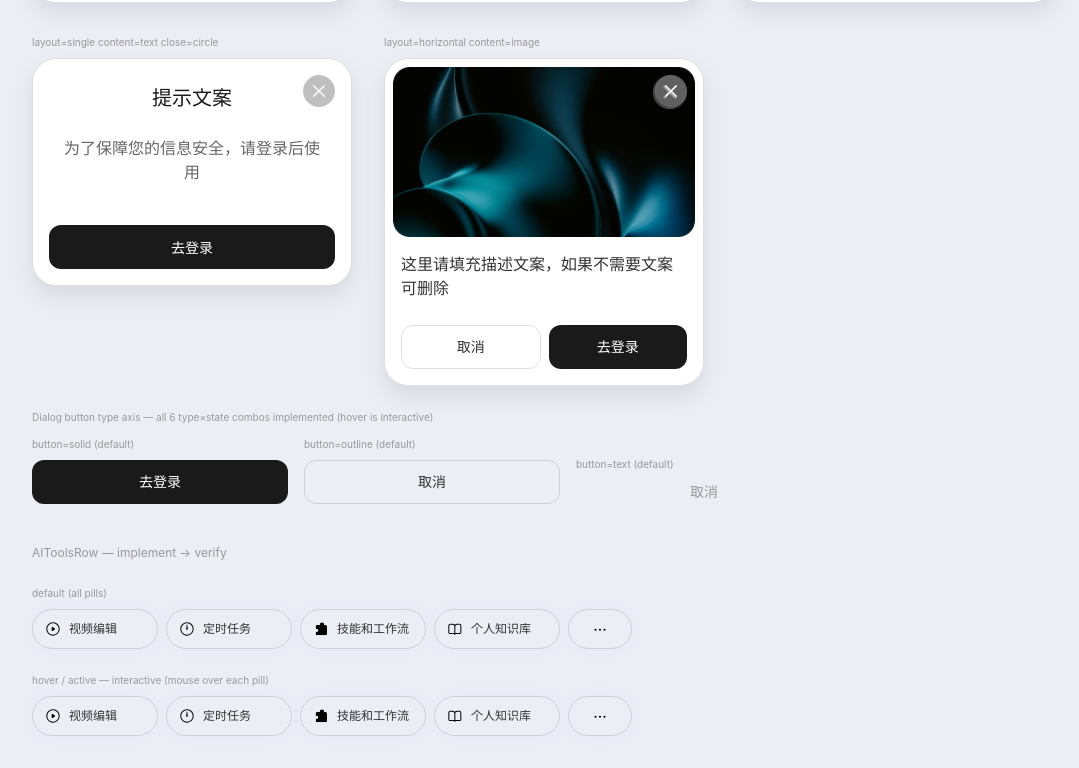
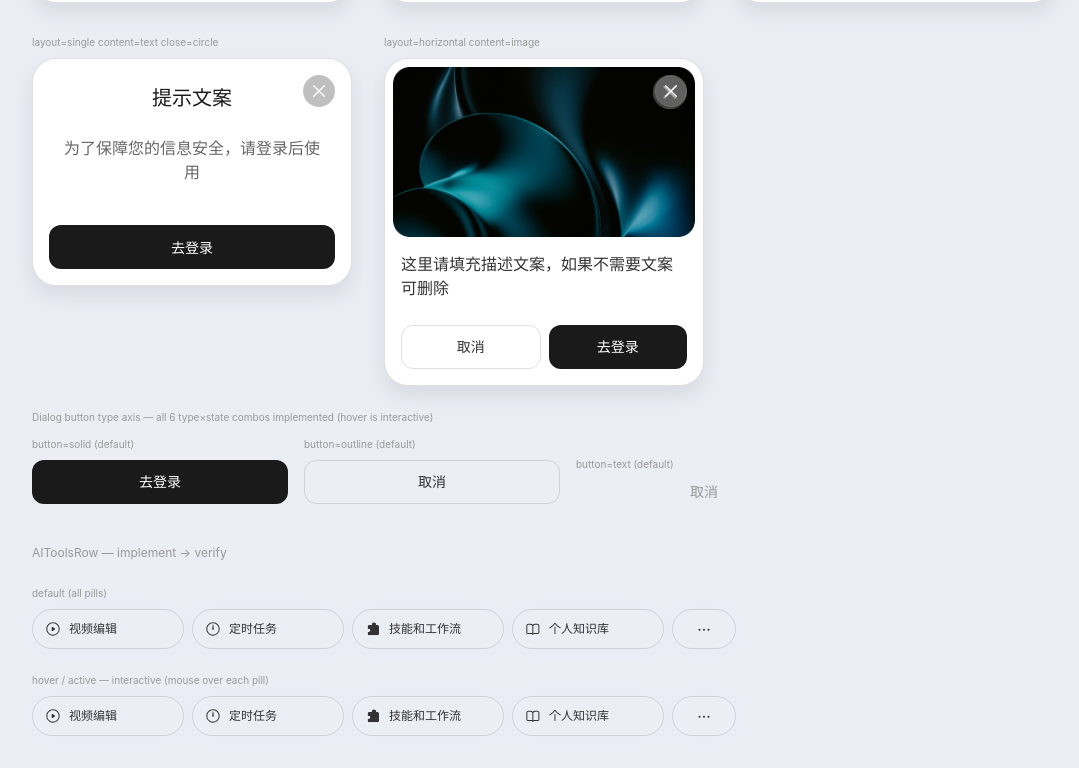
Before and after one commit to ken417mar-sudo/agentic-browser-ui, a React (Vite) app: page / in a window 1280 px wide. Shown: the part 2294-3062 px from the top of the page, without its empty margins (0-1079 px from the left). Built offline with nearby package versions, Linux system fonts and the light colour scheme.

Commit message:
fix(AIToolsRow): inline SVG icons for currentColor, verify surface 704px

```diff
--- a/src/App.tsx
+++ b/src/App.tsx
@@ -196,13 +196,13 @@ export default function App() {
       <div className="flex flex-col gap-6">
         <div>
           <p className="text-[10px] text-[var(--color-text-tertiary)] mb-2">default (all pills)</p>
-          <div className="w-[600px]">
+          <div className="w-[704px]">
             <AIToolsRow />
           </div>
         </div>
         <div>
           <p className="text-[10px] text-[var(--color-text-tertiary)] mb-2">hover / active — interactive (mouse over each pill)</p>
-          <div className="w-[600px]">
+          <div className="w-[704px]">
             <AIToolsRow />
           </div>
         </div>
--- a/src/components/AIToolsRow.tsx
+++ b/src/components/AIToolsRow.tsx
@@ -1,14 +1,56 @@
 import { useState } from 'react'
-import videoIcon from '../assets/figma/aitoolsrow-video@1x.svg'
-import scheduleIcon from '../assets/figma/aitoolsrow-schedule@1x.svg'
-import skillIcon from '../assets/figma/aitoolsrow-skill@1x.svg'
-import knowledgeIcon from '../assets/figma/aitoolsrow-knowledge@1x.svg'
-import moreIcon from '../assets/figma/aitoolsrow-more@1x.svg'
+
+// --- Inline SVG icons (currentColor works correctly) ---
+
+function VideoIcon() {
+  return (
+    <svg width="16" height="16" viewBox="0 0 16 16" fill="none" xmlns="http://www.w3.org/2000/svg">
+      <path d="M8.34311 1.3421C11.8656 1.52068 14.6664 4.43348 14.6664 8.00031L14.6576 8.34308C14.479 11.8654 11.567 14.6662 8.00034 14.6663L7.65659 14.6575C4.24794 14.4846 1.51494 11.7518 1.34213 8.34308L1.33334 8.00031C1.33334 4.31841 4.31844 1.33331 8.00034 1.33331L8.34311 1.3421ZM8.00034 2.33331C4.87072 2.33331 2.33334 4.87069 2.33334 8.00031C2.33352 11.1298 4.87083 13.6663 8.00034 13.6663C11.1297 13.6661 13.6662 11.1297 13.6664 8.00031C13.6664 4.8708 11.1298 2.33349 8.00034 2.33331ZM6.66635 6.57941C6.66635 6.04694 7.26042 5.72936 7.70346 6.02472L9.83432 7.44562C10.2301 7.7095 10.2301 8.29111 9.83432 8.55499L7.70346 9.97589C7.26049 10.2712 6.66653 9.95353 6.66635 9.4212V6.57941Z" fill="currentColor"/>
+    </svg>
+  )
+}
+
+function ScheduleIcon() {
+  return (
+    <svg width="16" height="16" viewBox="0 0 16 16" fill="none" xmlns="http://www.w3.org/2000/svg">
+      <path d="M8.34308 1.3421C11.8655 1.52068 14.6663 4.43348 14.6663 8.00031L14.6575 8.34308C14.479 11.8654 11.567 14.6662 8.00031 14.6663L7.65656 14.6575C4.24791 14.4846 1.51491 11.7518 1.3421 8.34308L1.33331 8.00031C1.33331 4.31841 4.31841 1.33331 8.00031 1.33331L8.34308 1.3421ZM8.00031 2.33331C4.87069 2.33331 2.33331 4.87069 2.33331 8.00031C2.33349 11.1298 4.8708 13.6663 8.00031 13.6663C11.1297 13.6661 13.6661 11.1297 13.6663 8.00031C13.6663 4.8708 11.1298 2.33349 8.00031 2.33331ZM8.00031 3.55597C8.16883 3.55613 8.31077 3.6824 8.32941 3.84991L8.79034 8.00519C8.8427 8.47636 8.47433 8.88879 8.00031 8.88898C7.52612 8.88898 7.15692 8.47647 7.20929 8.00519L7.6712 3.84991C7.68989 3.68233 7.83167 3.55597 8.00031 3.55597Z" fill="currentColor"/>
+    </svg>
+  )
+}
+
+function SkillIcon() {
+  return (
+    <svg width="16" height="16" viewBox="0 0 16 16" fill="none" xmlns="http://www.w3.org/2000/svg">
+      <mask id="skill-icon-mask" fill="white">
+        <path d="M8.99969 1.33331C10.2883 1.33331 11.3335 2.37781 11.3337 3.66632V4.00031H12.6667C13.4031 4.00031 13.9997 4.59693 13.9997 5.33331V13.0003C13.9995 13.7365 13.403 14.3333 12.6667 14.3333H3.99969C3.26357 14.3331 2.66686 13.7364 2.66669 13.0003V10.6663H3.83368C4.56991 10.6661 5.16669 10.0696 5.16669 9.33331C5.16669 8.59704 4.56991 8.00048 3.83368 8.00031H2.66669V5.33331C2.66669 4.59704 3.26346 4.00048 3.99969 4.00031H6.66669V3.66632C6.66686 2.37791 7.71129 1.33349 8.99969 1.33331Z"/>
+      </mask>
+      <path d="M8.99969 1.33331C10.2883 1.33331 11.3335 2.37781 11.3337 3.66632V4.00031H12.6667C13.4031 4.00031 13.9997 4.59693 13.9997 5.33331V13.0003C13.9995 13.7365 13.403 14.3333 12.6667 14.3333H3.99969C3.26357 14.3331 2.66686 13.7364 2.66669 13.0003V10.6663H3.83368C4.56991 10.6661 5.16669 10.0696 5.16669 9.33331C5.16669 8.59704 4.56991 8.00048 3.83368 8.00031H2.66669V5.33331C2.66669 4.59704 3.26346 4.00048 3.99969 4.00031H6.66669V3.66632C6.66686 2.37791 7.71129 1.33349 8.99969 1.33331Z" fill="currentColor" mask="url(#skill-icon-mask)"/>
+    </svg>
+  )
+}
+
+function KnowledgeIcon() {
+  return (
+    <svg width="16" height="16" viewBox="0 0 16 16" fill="none" xmlns="http://www.w3.org/2000/svg">
+      <path d="M5.66632 2.66669C6.55981 2.66669 7.34932 3.10729 7.83331 3.78192C8.3173 3.10729 9.10681 2.66669 10.0003 2.66669H12.3333C13.4379 2.66669 14.3333 3.56212 14.3333 4.66669V11.6667L14.3265 11.8024C14.2583 12.4748 13.6906 12.9995 13.0003 12.9997H9.33331C8.95126 12.9997 8.60733 13.1609 8.36456 13.4186C8.23322 13.5581 8.06203 13.6667 7.87042 13.6667C7.85789 13.6667 7.84563 13.6636 7.83331 13.6628C7.82099 13.6636 7.80874 13.6667 7.7962 13.6667C7.6046 13.6667 7.4334 13.5582 7.30206 13.4186C7.0593 13.1609 6.71537 12.9997 6.33331 12.9997H2.66632C1.97602 12.9995 1.4083 12.4748 1.34015 11.8024L1.33331 11.6667V4.66669C1.33331 3.56212 2.22874 2.66669 3.33331 2.66669H5.66632ZM3.33331 3.66669C2.78103 3.66669 2.33331 4.1144 2.33331 4.66669V11.6667C2.33349 11.8505 2.48248 11.9995 2.66632 11.9997H6.33331C6.69182 11.9997 7.03041 12.0828 7.33331 12.2272V5.33368C7.33331 4.4132 6.5868 3.66669 5.66632 3.66669H3.33331ZM10.0003 3.66669C9.07983 3.66669 8.33331 4.4132 8.33331 5.33368V12.2272C8.63621 12.0828 8.9748 11.9997 9.33331 11.9997H13.0003C13.1841 11.9995 13.3331 11.8505 13.3333 11.6667V4.66669C13.3333 4.1144 12.8856 3.66669 12.3333 3.66669H10.0003Z" fill="currentColor"/>
+    </svg>
+  )
+}
+
+function MoreIcon() {
+  return (
+    <svg width="20" height="20" viewBox="0 0 24 24" fill="none" xmlns="http://www.w3.org/2000/svg">
+      <circle cx="6.58337" cy="12.9167" r="1.25" fill="currentColor"/>
+      <circle cx="12" cy="12.9167" r="1.25" fill="currentColor"/>
+      <circle cx="17.4166" cy="12.9167" r="1.25" fill="currentColor"/>
+    </svg>
+  )
+}
 
 // --- ToolPill (text variant) ---
 
 interface ToolPillProps {
-  icon: string
+  icon: React.ReactNode
   label: string
   onClick?: () => void
 }
@@ -24,18 +66,18 @@ function ToolPill({ icon, label, onClick }: ToolPillProps) {
       onMouseLeave={() => { setHovered(false); setActive(false) }}
       onMouseDown={() => setActive(true)}
       onMouseUp={() => setActive(false)}
-      className="flex flex-1 min-w-0 gap-[8px] h-[40px] items-center px-[12px] rounded-[99px] transition-colors"
+      className="flex flex-1 min-w-0 gap-[8px] h-[40px] items-center px-[12px] rounded-[99px] transition-colors text-[var(--color-text-primary)]"
       style={{
         border: `0.5px solid ${active ? 'rgba(0,0,0,0.28)' : hovered ? 'rgba(0,0,0,0.20)' : 'rgba(0,0,0,0.12)'}`,
         background: active ? 'rgba(0,0,0,0.08)' : hovered ? 'rgba(0,0,0,0.04)' : 'transparent',
         boxShadow: '0px 0px 24px 0px rgba(10,88,245,0.02)',
       }}
     >
-      <span className="flex items-center justify-center shrink-0 overflow-clip">
-        <img src={icon} alt="" className="size-[16px]" style={{ color: 'var(--color-text-primary)' }} />
+      <span className="flex items-center justify-center shrink-0 overflow-clip size-[16px]">
+        {icon}
       </span>
       <span
-        className="shrink-0 text-[12px] text-[var(--color-text-primary)] text-center whitespace-nowrap"
+        className="shrink-0 text-[12px] text-center whitespace-nowrap"
         style={{ fontFamily: "'HYQiHei:60S', sans-serif" }}
       >
         {label}
@@ -47,13 +89,12 @@ function ToolPill({ icon, label, onClick }: ToolPillProps) {
 // --- ToolPill (icon-only variant = more btn) ---
 
 interface ToolPillIconOnlyProps {
-  icon: string
-  iconSize?: number
+  icon: React.ReactNode
   label?: string
   onClick?: () => void
 }
 
-function ToolPillIconOnly({ icon, iconSize = 20, label = '更多', onClick }: ToolPillIconOnlyProps) {
+function ToolPillIconOnly({ icon, label = '更多', onClick }: ToolPillIconOnlyProps) {
   const [hovered, setHovered] = useState(false)
   const [active, setActive] = useState(false)
 
@@ -65,7 +106,7 @@ function ToolPillIconOnly({ icon, iconSize = 20, label = '更多', onClick }: To
       onMouseDown={() => setActive(true)}
       onMouseUp={() => setActive(false)}
       aria-label={label}
-      className="flex items-center justify-center shrink-0 w-[64px] h-[40px] rounded-[99px] transition-colors"
+      className="flex items-center justify-center shrink-0 w-[64px] h-[40px] rounded-[99px] transition-colors text-[var(--color-text-primary)]"
       style={{
         border: `0.5px solid ${active ? 'rgba(0,0,0,0.28)' : hovered ? 'rgba(0,0,0,0.20)' : 'rgba(0,0,0,0.12)'}`,
         background: active ? 'rgba(0,0,0,0.08)' : hovered ? 'rgba(0,0,0,0.04)' : 'transparent',
@@ -73,7 +114,7 @@ function ToolPillIconOnly({ icon, iconSize = 20, label = '更多', onClick }: To
       }}
     >
       <span className="overflow-clip size-[24px] flex items-center justify-center">
-        <img src={icon} alt="" style={{ width: iconSize, height: iconSize, color: 'var(--color-text-primary)' }} />
+        {icon}
       </span>
     </button>
   )
@@ -82,10 +123,10 @@ function ToolPillIconOnly({ icon, iconSize = 20, label = '更多', onClick }: To
 // --- AIToolsRow ---
 
 const TOOLS = [
-  { icon: videoIcon,     label: '视频编辑' },
-  { icon: scheduleIcon,  label: '定时任务' },
-  { icon: skillIcon,     label: '技能和工作流' },
-  { icon: knowledgeIcon, label: '个人知识库' },
+  { icon: <VideoIcon />,     label: '视频编辑' },
+  { icon: <ScheduleIcon />,  label: '定时任务' },
+  { icon: <SkillIcon />,     label: '技能和工作流' },
+  { icon: <KnowledgeIcon />, label: '个人知识库' },
 ]
 
 interface AIToolsRowProps {
@@ -105,7 +146,7 @@ export default function AIToolsRow({ onToolClick, onMoreClick }: AIToolsRowProps
         />
       ))}
       <ToolPillIconOnly
-        icon={moreIcon}
+        icon={<MoreIcon />}
         onClick={onMoreClick}
       />
     </div>
```
